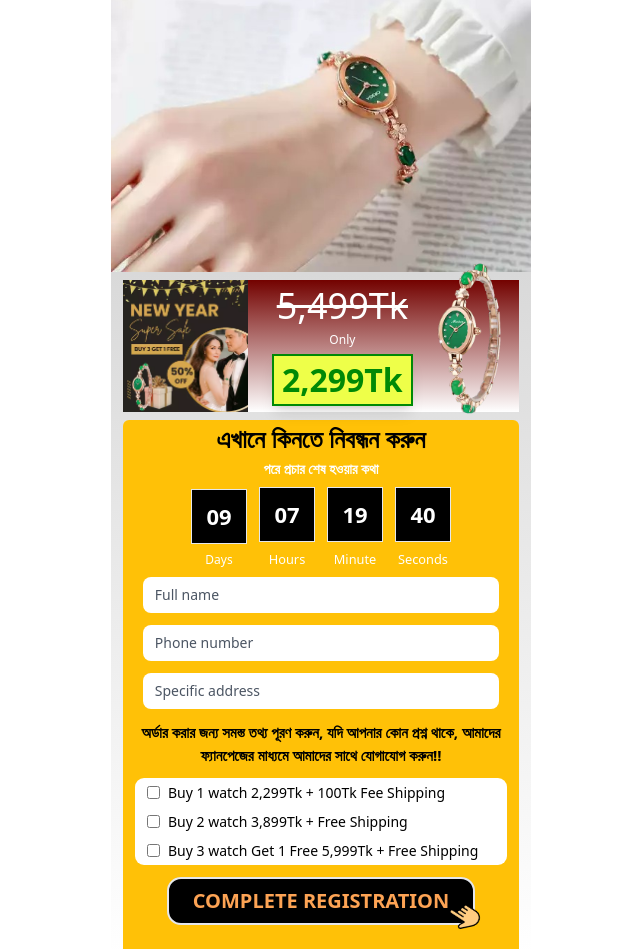
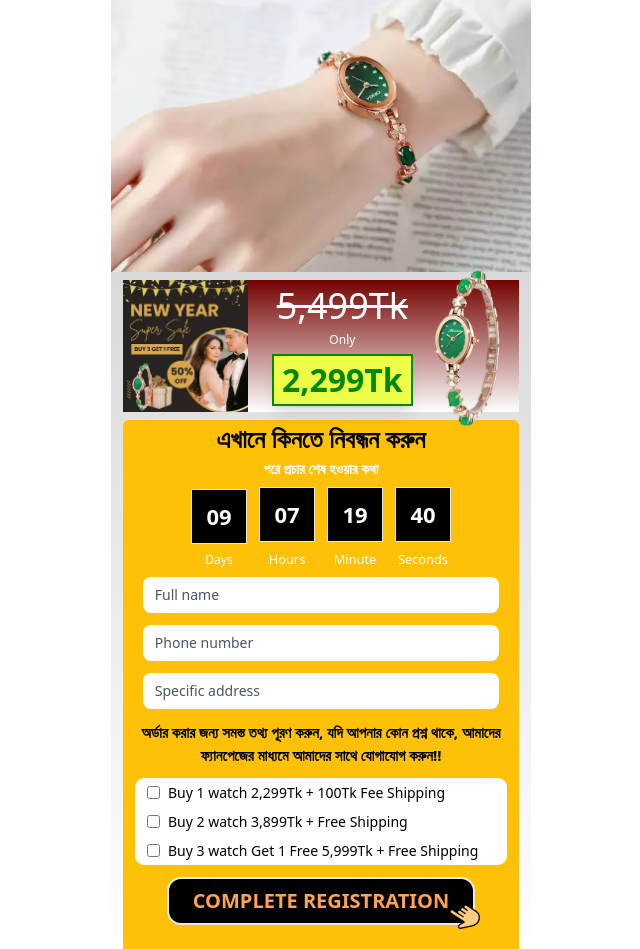
Before and after one commit to Shuvankor-Hazra/bld-store, a Next.js app: page / in a window 1280 px wide. Shown: the part 5473-6422 px from the top of the page, without its empty margins (319-959 px from the left). Built offline with nearby package versions, Linux system fonts and the light colour scheme.

Commit message:
form area absulate image fix

```diff
--- a/src/components/FormArea/FormArea.tsx
+++ b/src/components/FormArea/FormArea.tsx
@@ -21,7 +21,7 @@ const FormArea = () => {
                             <span className='text-xs'>Only</span>
                             <h2 className='text-[#008906] text-[32px] font-bold border-2 border-[#008906] px-2 bg-[#eeff49] shadow-lg'>2,299Tk</h2>
                         </div>
-                        <Image className='absolute -right-2 top-[350px]' src={watch} alt='' width={145} height={210} />
+                        <Image className='absolute -right-2 top-[355px]' src={watch} alt='' width={150} height={210} />
                     </div>
                 </div>
                 <div className='text-center bg-[#ffc107] mx-3 rounded-md pb-8'>
```
